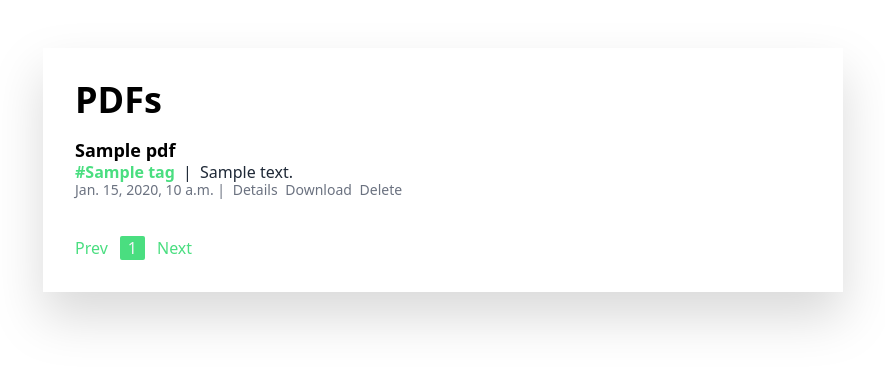
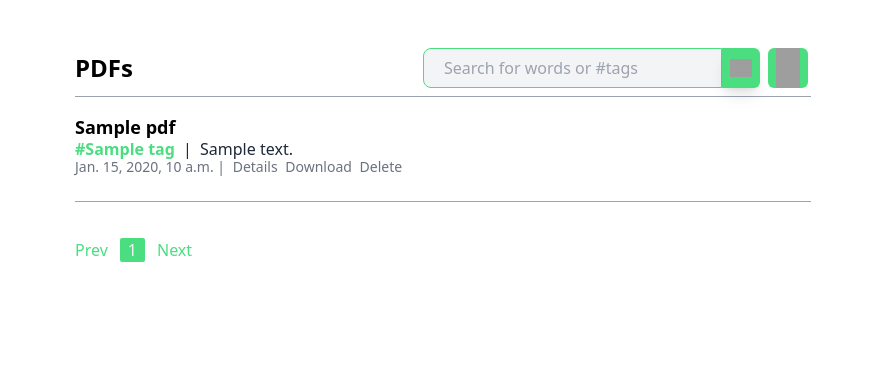
Before and after one commit to wh0th3h3llam1/PdfDing, a Django app: template pdfding/pdf/templates/overview.html in a window 1280 px wide. Shown: the top 367 px of the page, without its empty margins (197-1082 px from the left). Run offline with Django 3.2, Linux system fonts and the light colour scheme; the template is opened without the code that fills it: most values are stand-ins (such as "Sample title", 1, 10 or a date in 2020); some libraries are stand-ins or nearby versions; grey boxes are pictures that could not be loaded.

Commit message:
add update overview html for searching and sorting
mrmn/PdfDing#2 mrmn/PdfDing#3 mrmn/PdfDing#7

```diff
--- a/pdfding/pdf/templates/overview.html
+++ b/pdfding/pdf/templates/overview.html
@@ -1,9 +1,37 @@
 {% extends 'layouts/blank.html' %}
-
+{% load static %}
 {% block content %}
-<content class="block max-w-4xl mx-auto md:p-12">
-  <div class="bg-white  md:drop-shadow-2xl shadow-black w-full p-8">
-    <h1>PDFs</h1>
+<content class="block max-w-4xl mx-auto md:p-12 !pt-4">
+  <div class="bg-white w-full md:p-8 p-3">
+    <div class="flex justify-between items-center">
+      <span class="text-2xl font-bold pr-4">PDFs</span>
+      <div class="flex justify-end h-10 mr-2">
+        <input class="border border-green-400 h-10 !rounded-r-none" type="text" placeholder="Search for words or #tags"/>
+        <form action="">
+          <button type="submit" class="button h-10 !rounded-l-none !rounded-md !item-center !py-2 !px-2" style="display:inline-block">
+            <img src="{% static 'images/search.svg' %}" width="35">
+          </button>
+        </form>
+        <div x-data="{ sortdropdownOpen: false, sorting: 'z-a' }" class="relative">
+          <a @click="sortdropdownOpen = !sortdropdownOpen" @click.away="sortdropdownOpen = false" class="cursor-pointer select-none">
+            <img class="w-10 h-10 bg-green-400 rounded-md ml-2 px-2 mx-2 " x-bind:class="sortdropdownOpen && 'duration-300'" src="{% static 'images/sort.svg' %}"/>
+          </a>
+          <div x-show="sortdropdownOpen" x-cloak class="absolute right-0 origin-top-right bg-white text-black shadow rounded-lg w-40 p-2 mt-1 z-20"
+            x-transition:enter="duration-300 ease-out"
+            x-transition:enter-start="opacity-0 -translate-y-5 scale-90"
+            x-transition:enter-end="opacity-100 translate-y-0 scale-100"
+            >
+            <ul class="hoverlist [&>li>span]:justify-left [&>li>span]:rounded-md">
+              <li><span @click="sorting = 'newest'" :class="sorting === 'newest' ? 'bg-green-400' : 'hower:bg-green-200'">Newest</span></li>
+              <li><span @click="sorting = 'oldest'" :class="sorting === 'oldest' ? 'bg-green-400' : 'hower:bg-green-200'">Oldest</span></li>
+              <li><span @click="sorting = 'a-z'" :class="sorting === 'a-z' ? 'bg-green-400' : 'hower:bg-green-200'">A --- Z</span></li>
+              <li><span @click="sorting = 'z-a'" :class="sorting === 'z-a' ? 'bg-green-400' : 'hower:bg-green-200'">Z --- A</span></li>
+            </ul>
+          </div>
+        </div>
+      </div>
+    </div>
+    <div class="flex-grow border-t border-gray-400 mt-2 mb-4"></div>
     {% for pdf in page_obj %}
     {% with loop_id=forloop.counter %}
     <div x-data="{ delete{{ loop_id }}: false }" class="pb-4">
@@ -36,6 +64,7 @@
     </div>
     {% endwith %}
     {% endfor %}
+    <div class="flex-grow border-t border-gray-400 mt-2 mb-4"></div>
     <div class="flex [&>a]:text-green-400 [&>span]:text-green-400 [&>span]:cursor-default gap-x-3 pt-5">
       {% if page_obj.has_previous %}
         <a class="hover:text-green-500" href="{% url 'pdf_overview_page' page_obj.previous_page_number %}">
--- a/pdfding/templates/base.html
+++ b/pdfding/templates/base.html
@@ -64,10 +64,13 @@
             @apply flex items-center gap-2 h-12 px-4 hover:bg-green-500 rounded-lg;
         }
         .hoverlist>* {
-            @apply hover:bg-gray-100 rounded-md transition duration-150;
+            @apply hover:bg-green-200 rounded-md transition duration-150;
         }
         .hoverlist>*>a {
             @apply flex items-center p-2;
+        }
+        .hoverlist>*>span {
+            @apply flex items-center p-2 cursor-pointer;
         }
         .highlight {
             @apply !bg-indigo-100;
@@ -106,7 +109,7 @@
             @apply w-full rounded-lg py-4 px-5 bg-gray-100
         }
         .textarea:focus, textarea:focus, input:focus {
-            @apply outline outline-2 outline-green-400
+            @apply outline outline-1 outline-green-400
         }
         .errorlist li {
             @apply p-1 pl-4 border-l-red-500 border-l-4 border-solid mb-2 text-red-500
--- a/pdfding/templates/includes/header.html
+++ b/pdfding/templates/includes/header.html
@@ -38,8 +38,6 @@
                         <span class="flex text-xs pb-1 text-left  justify-start  truncate">{{ user.email}}</span>
                         <div class="flex-grow border-b border-gray-400"></div>
                     </div>
-
-
                     <ul class="hoverlist  [&>li>*]:justify-left">
                         <li><a href="{% url 'profile' %}">My Profile</a></li>
                         <li><a href="{% url 'profile-edit' %}">Edit Profile</a></li>
```
Also changed, not shown: pdfding/pdf/templates/view_pdf.html (+4 -4 lines).
